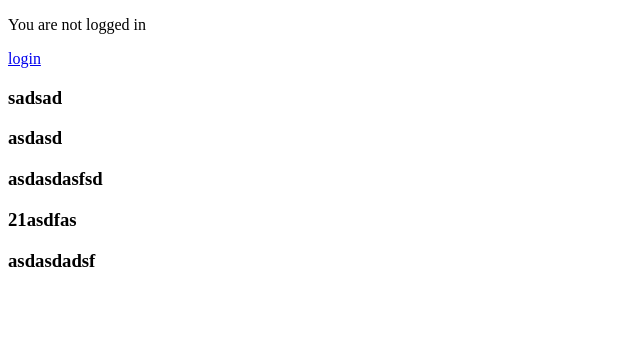
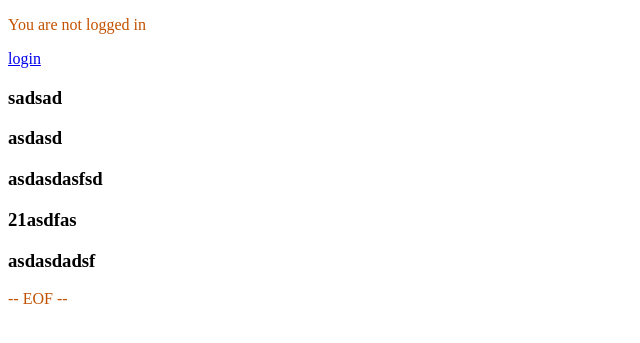
Before and after one commit to luisferreira32/SE, a Django app: page / in a window 1280 px wide. Shown: the top 343 px of the page, without its empty margins (0-640 px from the left). Run offline with Django 3.2, Linux system fonts and the light colour scheme; data comes from the database, SQL or seed files in the repository; both versions use the stored data as it was after the commit.

Commit message:
css working and favico

```diff
--- a/doggag/static/css/style.css
+++ b/doggag/static/css/style.css
@@ -1,3 +1,3 @@
-h3 {
-    color: #00A0;
+p{
+    color: #C25100;
 }
--- a/doggag/templates/base.html
+++ b/doggag/templates/base.html
@@ -4,16 +4,21 @@
 <head>
   <meta charset="utf-8">
   <title>{% block title %}Doggag{% endblock %}</title>
+
   {% load static %}
+
   <script src="{% static 'js/jquery-3.4.1.min.js' %}"></script>
   <script src="{% static 'js/jquery.waypoints.min.js' %}"></script>
   <script src="{% static 'js/infinite.min.js' %}"></script>
-  <link rel="stylesheet" type="text/css" src="{% static 'css/style.css'}">
+
+  <link rel="stylesheet" type="text/css" href="{% static 'css/style.css'%}"/>
+  <link rel="shortcut icon" type="image/png" href="{% static 'favicon.ico' %}"/>
 </head>
 <body>
   <main>
     {% block content %}
     {% endblock %}
   </main>
+  <p> -- EOF -- </p>
 </body>
 </html>
--- a/doggag/templates/home.html
+++ b/doggag/templates/home.html
@@ -2,7 +2,7 @@
 
 {% block content %}
 {% if user.is_authenticated %}
-  Hi {{ user.username }}!
+  <p> Hi {{ user.username }}! </p>
   <p><a href="{% url 'logout' %}">logout</a></p>
 {% else %}
   <p>You are not logged in</p>
```
Also changed, not shown: doggag/db.sqlite3, doggag/static/favicon.ico (added).
